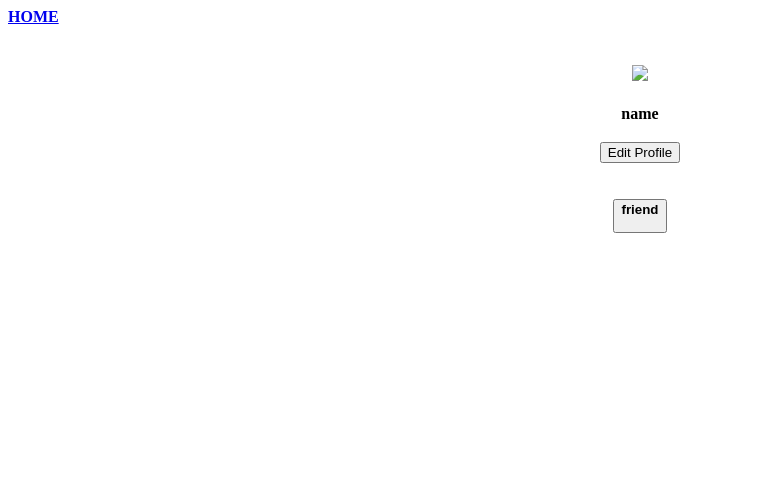
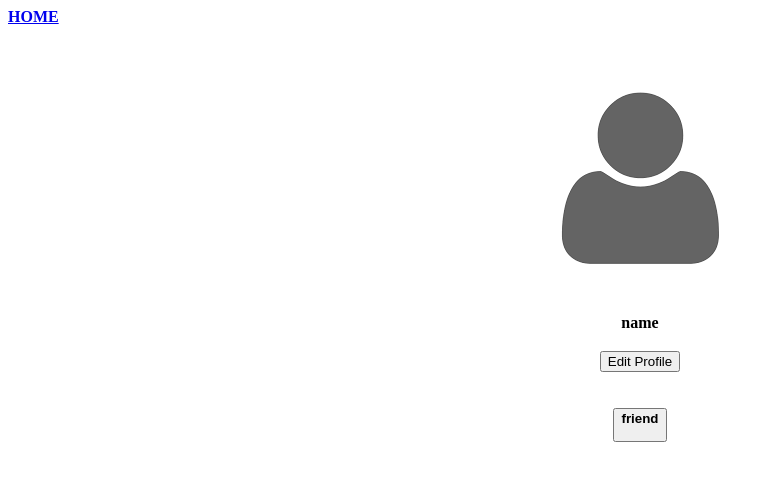
Before and after one commit to aero-016/Online-Messaging-System_html, a plain HTML site: page profile.html in a window 1280 px wide. Shown: the whole page, without its empty margins (0-774 px from the left). Drawn offline with Linux system fonts and the light colour scheme.

Commit message:
Update profile.html

```diff
--- a/profile.html
+++ b/profile.html
@@ -19,7 +19,7 @@
         <form action="editprofile.html">
             <table>
                 <tr>
-                    <th><img src="image\login photo.png"></th>
+                    <th><img src="login photo.png"></th>
 
                 </tr>
                 <br>
```
